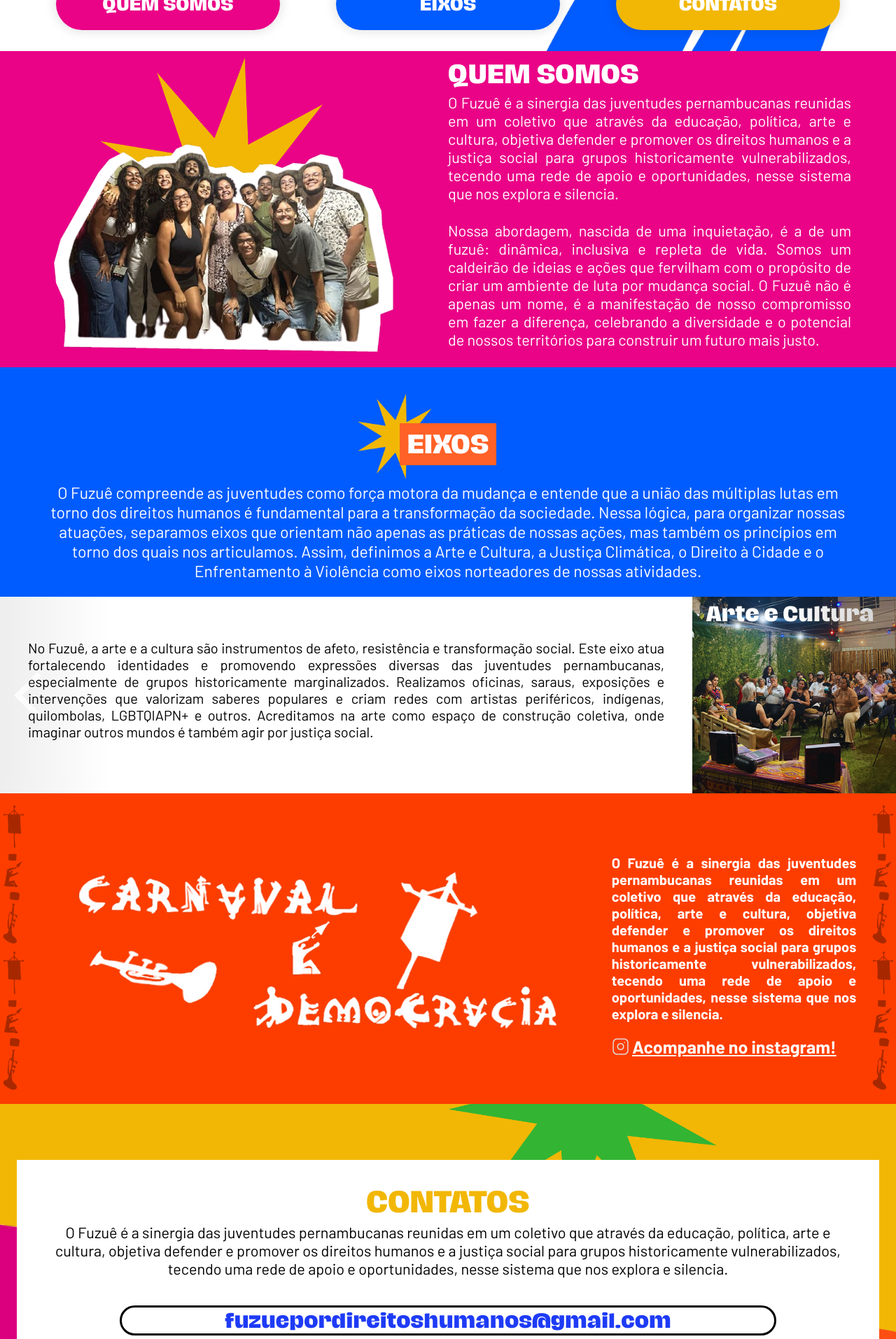
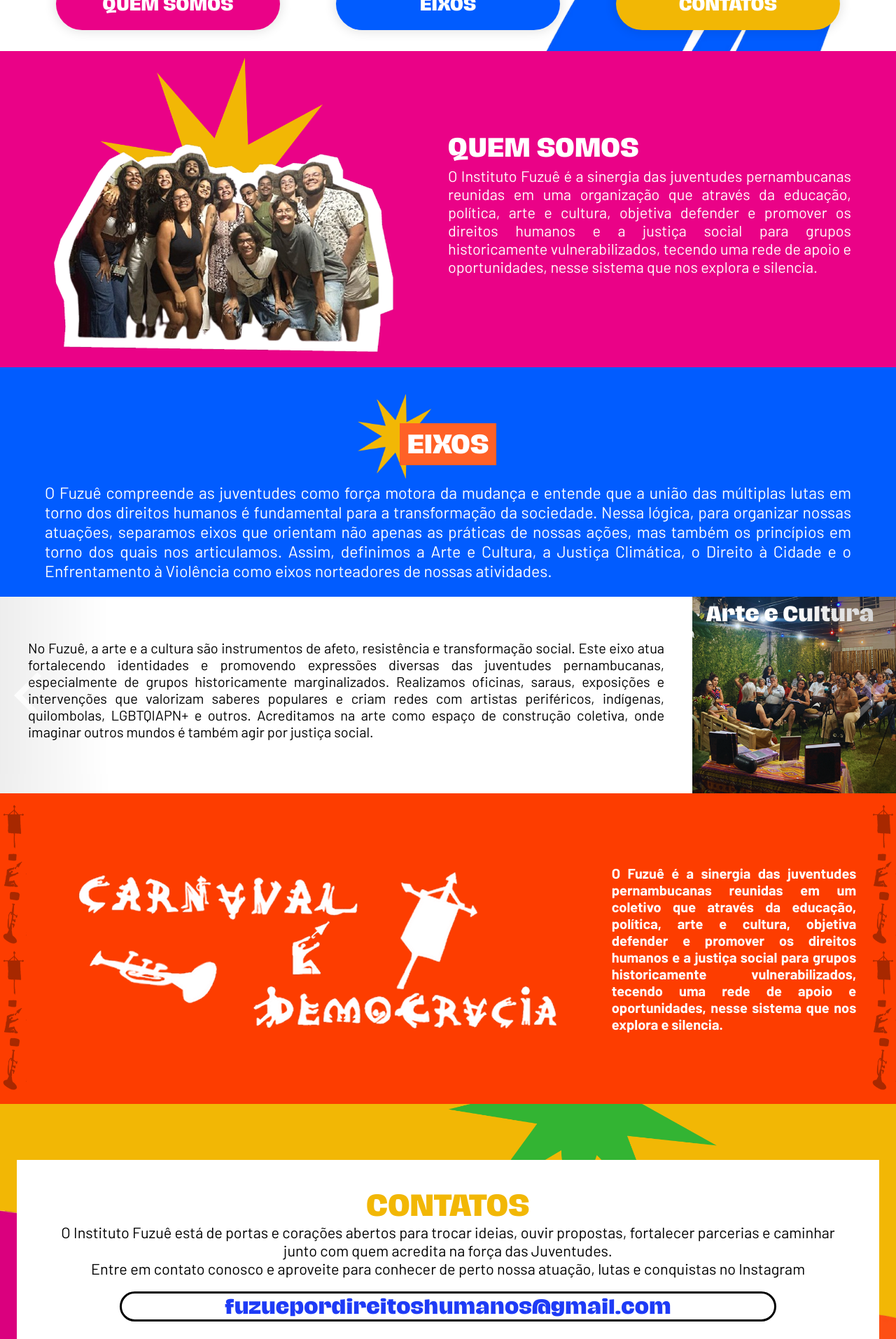
Before and after one commit to FuzuePorDireitosHumanos/fuzue-landingpage, a React (Vite) app: page / in a window 1280 px wide. Shown: the part 540-2454 px from the top of the page at 70% size. Built offline with nearby package versions, Linux system fonts and the light colour scheme.

Commit message:
sobre e contatos alterados

```diff
--- a/src/components/ContatosSection/index.jsx
+++ b/src/components/ContatosSection/index.jsx
@@ -3,7 +3,7 @@ import FirstFigure from "../../assets/ê-contatos.png";
 import SecondFigure from "../../assets/star-contatos.png";
 import ThirdFigure from "../../assets/u-contatos.png";
 import InstaIcon from "../../assets/instagram-icon.png";
-import { textoPrincipal } from "../../constants";
+import { contatos } from "../../constants";
 
 const ContatosSection = () => {
   return (
@@ -17,7 +17,8 @@ const ContatosSection = () => {
       <img src={ThirdFigure} className="third-figure-contatos" alt="figura-u" />
       <div className="contatos">
         <h1>CONTATOS</h1>
-        <p>{textoPrincipal[0]}</p>
+        <p>{contatos.primeiraParte}</p>
+        <p>{contatos.segundaParte}</p>
         <div className="email">
           <h1>fuzuepordireitoshumanos@gmail.com</h1>
         </div>
--- a/src/components/ContatosSection/styles.css
+++ b/src/components/ContatosSection/styles.css
@@ -52,16 +52,16 @@
     p {
       color: #000;
       text-align: center;
+      width: 100%;
       margin: 0;
-      width: 100%;
-      margin: 40px;
-      margin-top: 10px;
+      /* margin: 40px; */
+      /* margin-top: 10px; */
     }
 
     h1 {
       color: #f2b705;
       text-align: center;
-      margin: 0;
+      margin: 5px 0;
     }
 
     .email {
@@ -70,10 +70,10 @@
       border-radius: 140px;
       padding: 5px;
       display: flex;
-      margin: 0 auto;
+      margin: 20px auto;
       align-items: center;
       justify-content: center;
-      margin-bottom: 20px;
+      /* margin-bottom: 20px; */
 
       h1 {
         font-size: 27px;
--- a/src/components/EixosSection/styles.css
+++ b/src/components/EixosSection/styles.css
@@ -43,7 +43,7 @@
 
     p {
         font-size: 23px;
-    text-align: center;
+        text-align: justify;
         width: 90%;
         margin-top: 5px;
     }
--- a/src/components/ProjetoAtual/ProjetoAtual.jsx
+++ b/src/components/ProjetoAtual/ProjetoAtual.jsx
@@ -12,10 +12,6 @@ const ProjetoAtual = () => {
         <img src={LogoProjeto} alt="logo-projeto" />
         <div className="texto-sobre">
           <p>{textoPrincipal[0]}</p>
-          <div className="insta-link-cd">
-            <img src={InstagramIcon} alt="icon-insta" />
-            <a href="https://www.instagram.com/fuzuepordireitoshumanos/">Acompanhe no instagram!</a>
-          </div>
         </div>
       </div>
       <img src={CdSides} className="sides" alt="img-d" />
--- a/src/components/Sobre/index.jsx
+++ b/src/components/Sobre/index.jsx
@@ -1,5 +1,5 @@
 import FotoFuzue from "../../assets/fuzue-foto.png";
-import { textoPrincipal } from "../../constants";
+import { quemSomos } from "../../constants";
 import "./styles.css";
 
 const SobreSection = () => {
@@ -11,8 +11,8 @@ const SobreSection = () => {
       </div>
       <div className="sobre">
         <h1>QUEM SOMOS</h1>
-        <p>{textoPrincipal[0]}</p>
-        <p>{textoPrincipal[1]}</p>
+        <p>{quemSomos}</p>
+        {/* <p>{textoPrincipal[1]}</p> */}
       </div>
     </div>
   );
--- a/src/constants/index.js
+++ b/src/constants/index.js
@@ -24,3 +24,13 @@ export const textoPrincipal = [
   "O Fuzuê é a sinergia das juventudes pernambucanas reunidas em um coletivo que através da educação, política, arte e cultura, objetiva defender e promover os direitos humanos e a justiça social para grupos historicamente vulnerabilizados, tecendo uma rede de apoio e oportunidades, nesse sistema que nos explora e silencia.",
   "Nossa abordagem, nascida de uma inquietação, é a de um fuzuê: dinâmica, inclusiva e repleta de vida. Somos um caldeirão de ideias e ações que fervilham com o propósito de criar um ambiente de luta por mudança social. O Fuzuê não é apenas um nome, é a manifestação de nosso compromisso em fazer a diferença, celebrando a diversidade e o potencial de nossos territórios para construir um futuro mais justo.",
 ];
+
+export const quemSomos =
+  "O Instituto Fuzuê é a sinergia das juventudes pernambucanas reunidas em uma organização que através da educação, política, arte e cultura, objetiva defender e promover os direitos humanos e a justiça social para grupos historicamente vulnerabilizados, tecendo uma rede de apoio e oportunidades, nesse sistema que nos explora e silencia.";
+
+export const contatos = {
+  primeiraParte:
+    "O Instituto Fuzuê está de portas e corações abertos para trocar ideias, ouvir propostas, fortalecer parcerias e caminhar junto com quem acredita na força das Juventudes.",
+  segundaParte:
+    "Entre em contato conosco e aproveite para conhecer de perto nossa atuação, lutas e conquistas no Instagram",
+};
```
Lines whose indentation alone changed are shown as unchanged.
